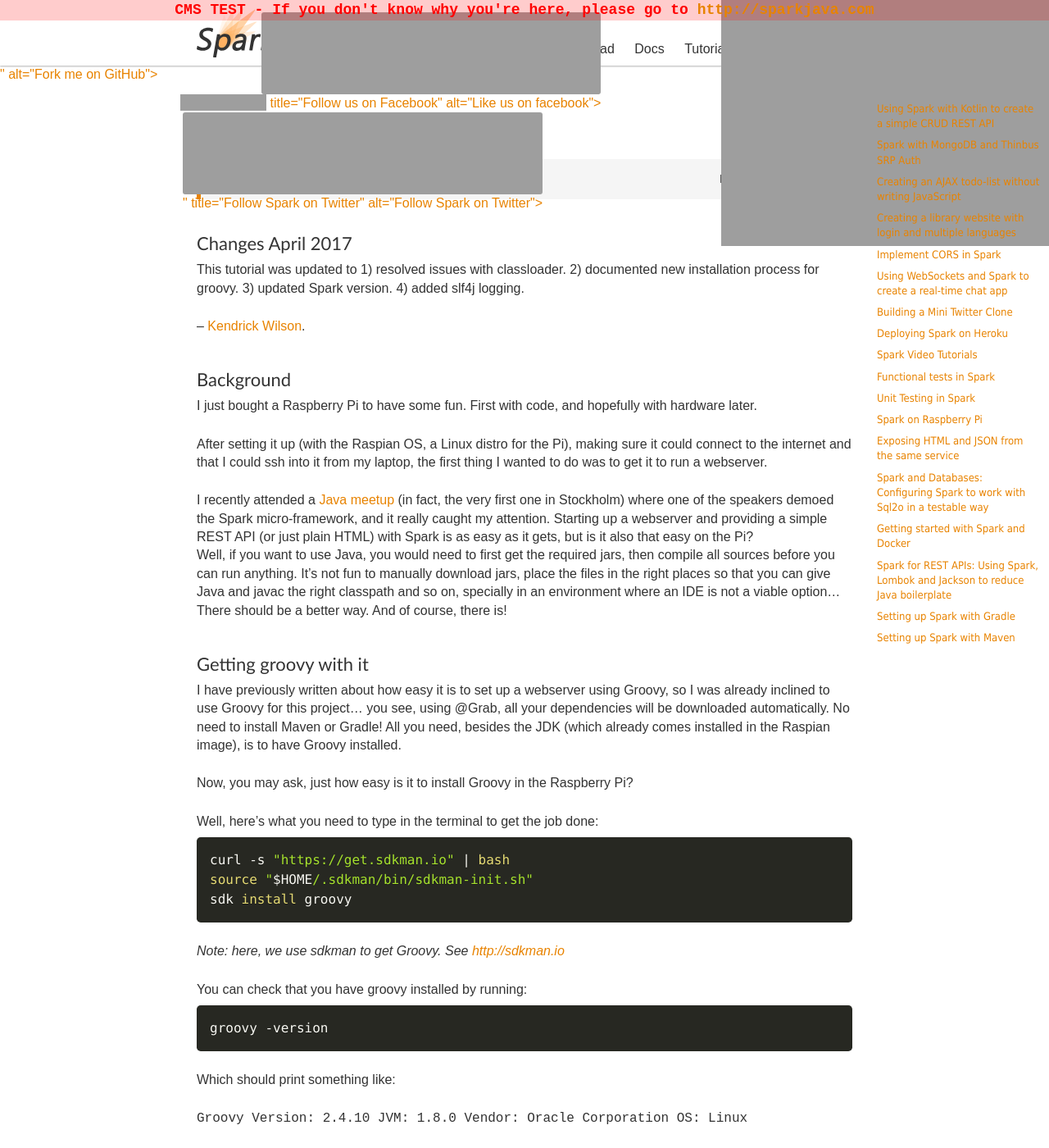
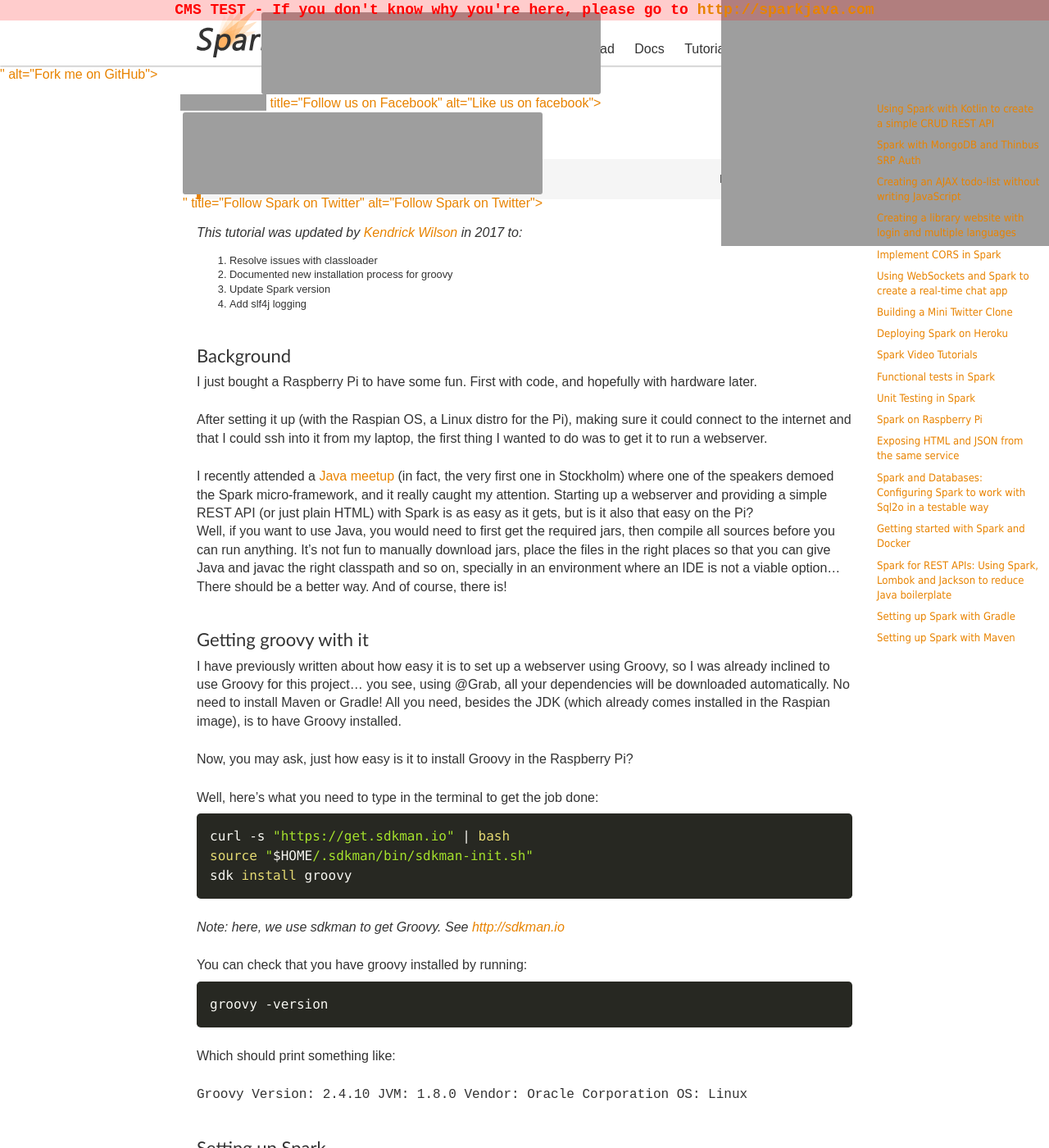
Before and after one commit to sparkjava/sparkjava.github.io, a Jekyll site: the page built from _posts/tutorials/2015-07-17-sparkberry-pi.markdown, in a window 1280 px wide and 1400 px high. Shown: the whole window at 82% size. Built offline with Jekyll 4.4.1, drawn with Linux system fonts in a browser that asks for light colours; comment, search, counter and statistics services are not loaded; grey boxes are pictures that could not be loaded.

Commit message:
Format sparkberry-pi change-notification

```diff
--- a/_posts/tutorials/2015-07-17-sparkberry-pi.markdown
+++ b/_posts/tutorials/2015-07-17-sparkberry-pi.markdown
@@ -9,15 +9,15 @@ summary: >
   This tutorial will show you how to turn your Raspberry Pi into a webserver in a matter of minutes,
   using Spark and Groovy. Spark was chosen for the tutorial because <em>"Spark is as easy as it gets"</em>.
 ---
-## Changes April 2017
-  This tutorial was updated to
-  1) resolved issues with classloader.
-  2) documented new installation process for groovy.
-  3) updated Spark version.
-  4) added slf4j logging.
 
-  -- <a href="https://kendrick-wilson.appspot.com" target="_blank">Kendrick Wilson</a>.
+*This tutorial was updated by [Kendrick Wilson](https://kendrick-wilson.appspot.com) in 2017 to:*
 
+<div class="small-list" markdown="1">
+1. Resolve issues with classloader
+2. Documented new installation process for groovy
+3. Update Spark version
+4. Add slf4j logging
+</div>
 
 ## Background
 I just bought a Raspberry Pi to have some fun. First with code, and hopefully with hardware later.
--- a/_sass/_main.scss
+++ b/_sass/_main.scss
@@ -79,12 +79,17 @@ main {
         font-size: 14px;
     }
 }
+
 .template-engine-list {
     color: #777;
 }
 
 .smaller-code {
     font-size: 13px;
+}
+
+.small-list {
+    font-size: 80%;
 }
 
 blockquote {
```
